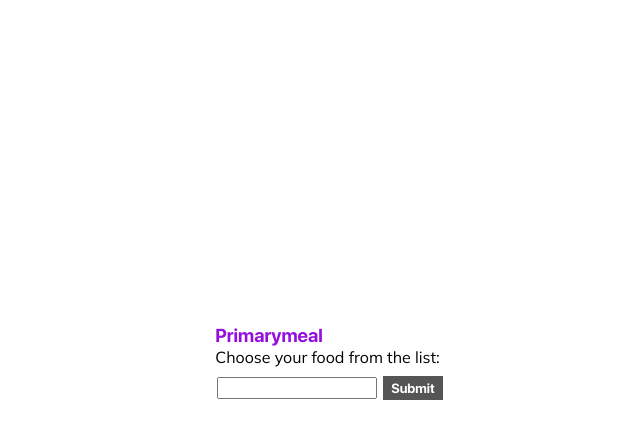
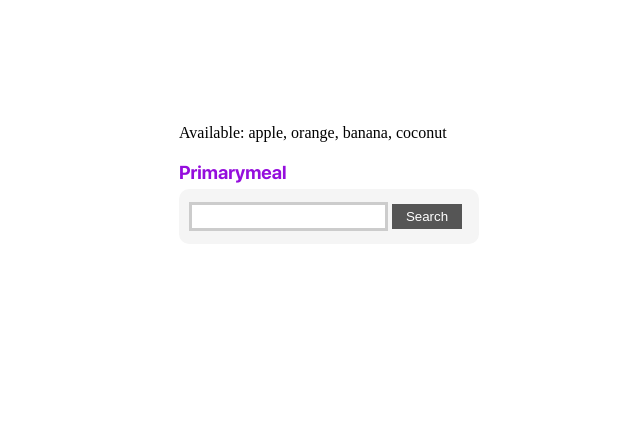
Before and after one commit to danyanyam/primary-food, a Flask app: page / in a window 1280 px wide. Shown: the top 439 px of the page, without its empty margins (311-951 px from the left). Run offline with Flask 2, Linux system fonts and the light colour scheme; some web fonts are replaced.

Commit message:
with js dev

```diff
--- a/main.py
+++ b/main.py
@@ -1,17 +1,25 @@
-from flask import render_template
+from flask import render_template, request, jsonify, make_response
 from flask import Flask
 
 app = Flask(__name__)
 
+foods = {
+    'apple': {'protein': '3g', 'sugar': '10g', 'img': '&#x1f34f;'},
+    'orange': {'protein': '2g', 'img': '🍊'},
+    'banana': {'protein': '15g', 'img': '&#x1f34c;'},
+    'coconut': {'protein': '30g', 'img': '&#x1F965'}
+}
 
 @app.route('/')
 def hello_world():
     return render_template('index.html')
 
 
-@app.route('/get/<food>')
-def get_info_about(food):
-    return food
+@app.route('/post', methods=['POST'])
+def get_info_about():
+    food_to_search = request.get_json()['text']
+    result = foods.get(food_to_search.lower().strip())
+    return make_response(jsonify(result), 200)
 
 
 if __name__ == "__main__":
--- a/static/css/main.css
+++ b/static/css/main.css
@@ -1,13 +1,59 @@
-.main-block {
+.container {
     display: flex;
+    justify-content: center;
     align-items: center;
-    justify-content: center;
-    margin-top: 300px;
+}
+.column {
+    width: 300px;
+    margin-top: 100px;
 }
 
-.main-block div {
+input[type=text] {
+    padding: 4px 8px;
+    height: auto;
+    margin: 8px 0;
+    box-sizing: border-box;
+    border: 3px solid #ccc;
+    -webkit-transition: 0.5s;
+    transition: 0.5s;
+    outline: none;
+  }
+
+  input[type=text]:focus {
+    border: 3px solid #555;
+  }
+button {
+    text-decoration: none;
+    background-color: #555555;
+    color: white;
+    border: none;
+    width: 70px;
+    padding: 5px;
+    outline: none;
+    height: auto;
+}
+
+.send {
+    margin-top: auto;
+    margin-bottom: auto;
+    flex: 1;
+}
+
+.search-box {
+    display: flex;
     margin-top: 5px;
-    margin-left: 2px;
+    padding: 5px;
+    padding-left: 10px;
+    height: auto;
+    background-color: rgb(245, 245, 245);
+    border-radius: 10px;
+}
+.search-box div {
+    width: 100%;
+}
+
+p {
+    display: block;
 }
 
 h3 {
--- a/static/js/post-input.js
+++ b/static/js/post-input.js
@@ -0,0 +1,49 @@
+const postbtn = document.getElementById('search-btn');
+const input_field = document.getElementById('food-to-search');
+
+const postData = () => {
+    const text = document.getElementById("food-to-search").value;
+    fetch('/post', {
+        method: "POST",
+        credentials: "include",
+        body: JSON.stringify({text: text}),
+        cache: "no-cache",
+        headers: new Headers({
+            "content-type": "application/json"
+        })
+    }).then((response) => {
+        if (response.status !== 200) {
+            console.log('NOT FOUND FOOD');
+            return;
+        }
+        response.json().then((data) => {
+            appendReceivedData(data);
+        })
+    })
+};
+
+function appendReceivedData(data) {
+    var element = document.getElementById("column");
+    var div = document.createElement('div');
+    const keys = Object.keys(data);
+
+    div.className = "search-box"
+
+    for (let index = 0; index < keys.length; index++) {
+        var div_ = document.createElement('div');
+        if (keys[index] !== 'img') {
+            div_.innerHTML += `${keys[index]}: `;
+        }
+        div_.innerHTML += data[keys[index]];
+        div.appendChild(div_);
+    }
+    element.appendChild(div);
+}
+
+input_field.addEventListener("keyup", function(event) {
+    event.preventDefault();
+    if (event.keyCode === 13) {
+      postData();
+    }
+  });
+postbtn.addEventListener('click', postData);
--- a/templates/index.html
+++ b/templates/index.html
@@ -10,24 +10,19 @@
     <title>Пробный запуск</title>
 </head>
 <body>
-    <div class="main-block">
-        <div>
+    <div class="container">
+        <div id="column" class="column">
+
+            <p>Available: apple, orange, banana, coconut</p>
             <h3 class='sf-font colorfy'>Primarymeal</h3>
-                <form action="/get" method="get">
-                <label for="food" class="os-font" style="margin-bottom: 10px;">Choose your food from the list:</label>
-                <div>
-                    <input list="food" name="food" id="food" class="os-font">
-                    <datalist id="food">
-                    <option value="Apple">
-                    <option value="Coconut">
-                    <option value="Banana">
-                    <option value="Strawberry">
-                    <option value="Pepper">
-                    </datalist>
-                    <input class="btn-general sf-font" value="Submit" type="submit">
+            <div class="search-box">
+                <div class="send">
+                    <input id="food-to-search" type="text">
+                    <button id="search-btn">Search</button>
                 </div>
-            </form>
+            </div>
         </div>
     </div>
 </body>
+<script src="{{ url_for('static', filename='js/post-input.js') }}"></script>
 </html>
```
Also changed, not shown: 1 other file.
